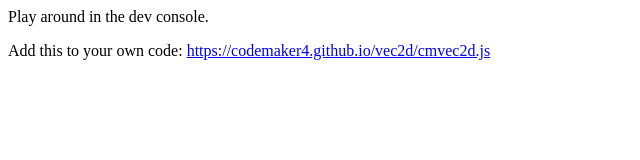
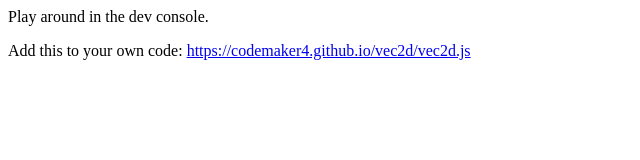
Before and after one commit to codemaker4/vec2d, a plain HTML site: page index.html in a window 1280 px wide. Shown: the full height of the page, 0-640 px from the left. Drawn offline with Linux system fonts and the light colour scheme.

Commit message:
fixed import links

```diff
--- a/index.html
+++ b/index.html
@@ -7,7 +7,7 @@
 </head>
 <body>
     <p>Play around in the dev console.</p>
-    <p>Add this to your own code: <a href="https://codemaker4.github.io/vec2d/cmvec2d.js">https://codemaker4.github.io/vec2d/cmvec2d.js</a></p>
-    <script src="https://codemaker4.github.io/vec2d/cmvec2d.js"></script>
+    <p>Add this to your own code: <a href="https://codemaker4.github.io/vec2d/vec2d.js">https://codemaker4.github.io/vec2d/vec2d.js</a></p>
+    <script src="https://codemaker4.github.io/vec2d/vec2d.js"></script>
 </body>
 </html>
```
Also changed, not shown: 1 other file.
